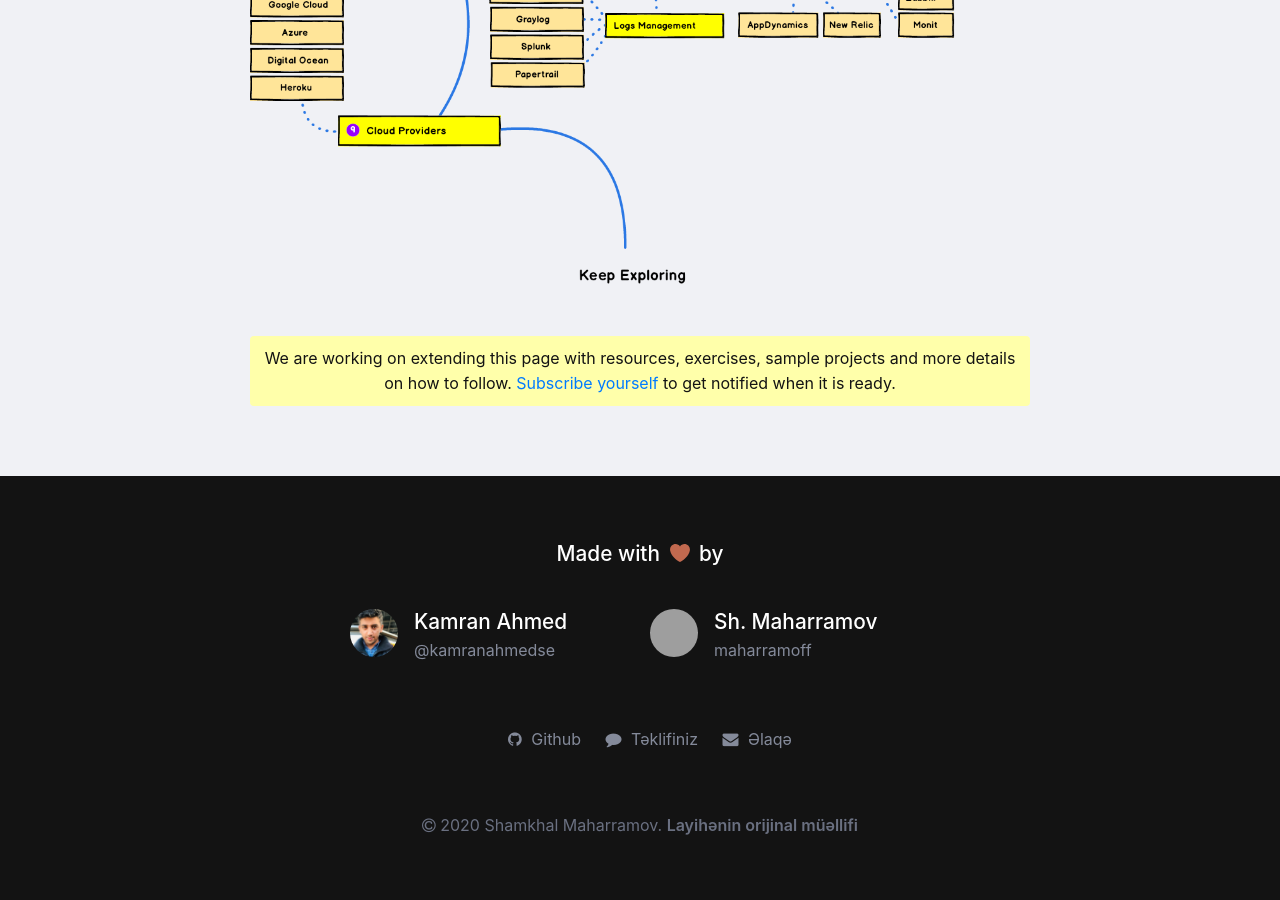
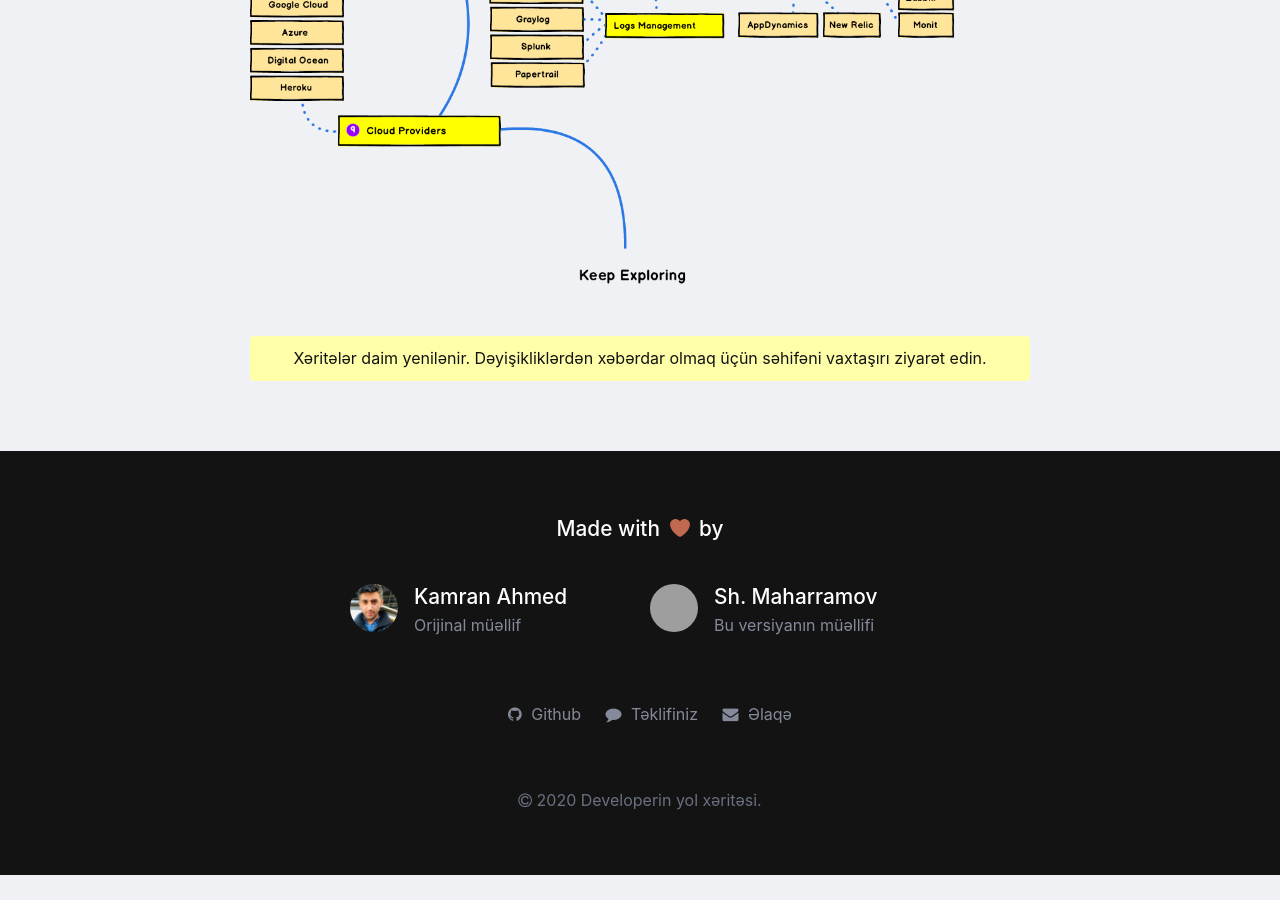
Before and after one commit to Maharramoff/yol, a Jekyll site: the page built from blog/_posts/2019-05-01-devops.md, in a window 1280 px wide and 900 px high, scrolled down 1401 px. Built offline with Jekyll 4.4.1, drawn with Linux system fonts in a browser that asks for light colours; after the commit the page ends 2276 px from its top, so only the background shows below that; grey boxes are pictures that could not be loaded.

```diff
--- a/_config.yml
+++ b/_config.yml
@@ -1,4 +1,4 @@
-title: Roadmaps to becoming a Modern Developer – roadmap.sh
+title: Developerin yol xəritəsi
 description: "Roadmaps, articles and resources to help you choose your path, learn and improve."
 url: "https://maharramoff.github.io/yol"
 author: "Shamkhal Maharramov"
--- a/_includes/footer.html
+++ b/_includes/footer.html
@@ -4,12 +4,12 @@
             <h4>Made with <img class="with-love" src="{{ "/assets/img/simple_heart.svg" | prepend:site.url }}">️
                 by</h4>
             <div class="team-items row">
-                <a class="col-12 col-sm-12 col-lg-6 col-md-6" href="https://www.twitter.com/kamranahmedse"
+                <a class="col-12 col-sm-12 col-lg-6 col-md-6" href="https://github.com/kamranahmedse"
                    target="_blank">
                     <img src="{{ "/assets/img/kamran.png" | prepend:site.url }}">
                     <div class="team-detail">
                         <h4>Kamran Ahmed</h4>
-                        <p>@kamranahmedse</p>
+                        <p>Orijinal müəllif</p>
                     </div>
                 </a>
                 <a class="col-12 col-sm-12 col-lg-6 col-md-6" href="https://github.com/maharramoff"
@@ -17,7 +17,7 @@
                     <img src="{{ "https://avatars0.githubusercontent.com/u/9804406" }}">
                     <div class="team-detail">
                         <h4>Sh. Maharramov</h4>
-                        <p>maharramoff</p>
+                        <p>Bu versiyanın müəllifi</p>
                     </div>
                 </a>
             </div>
@@ -35,6 +35,6 @@
                         class="fa fa-envelope"></i> Əlaqə</a>
             </p>
         </div>
-        <p class="copyright-claim"><i class="fa fa-copyright"></i> {{'now' | date: '%Y' }} {{ site.author }}. <a href="https://github.com/kamranahmedse">Layihənin orijinal müəllifi </a></p>
+        <p class="copyright-claim"><i class="fa fa-copyright"></i> {{'now' | date: '%Y' }} {{ site.title }}. </p>
     </div>
 </div>
--- a/_layouts/roadmap.html
+++ b/_layouts/roadmap.html
@@ -14,7 +14,6 @@ layout: page
         {{ content }}
     </div>
     <div class="page-footer-alert">
-        <p>We are working on extending this page with resources, exercises, sample projects and more details on how to follow. <a
-                href="/#subscribe">Subscribe yourself</a> to get notified when it is ready.</p>
+        <p>Xəritələr daim yenilənir. Dəyişikliklərdən xəbərdar olmaq üçün səhifəni vaxtaşırı ziyarət edin.</p>
     </div>
 </div>
```
Also changed, not shown: blog/_posts/2019-05-03-frontend-developer.md (+3 -3 lines).
